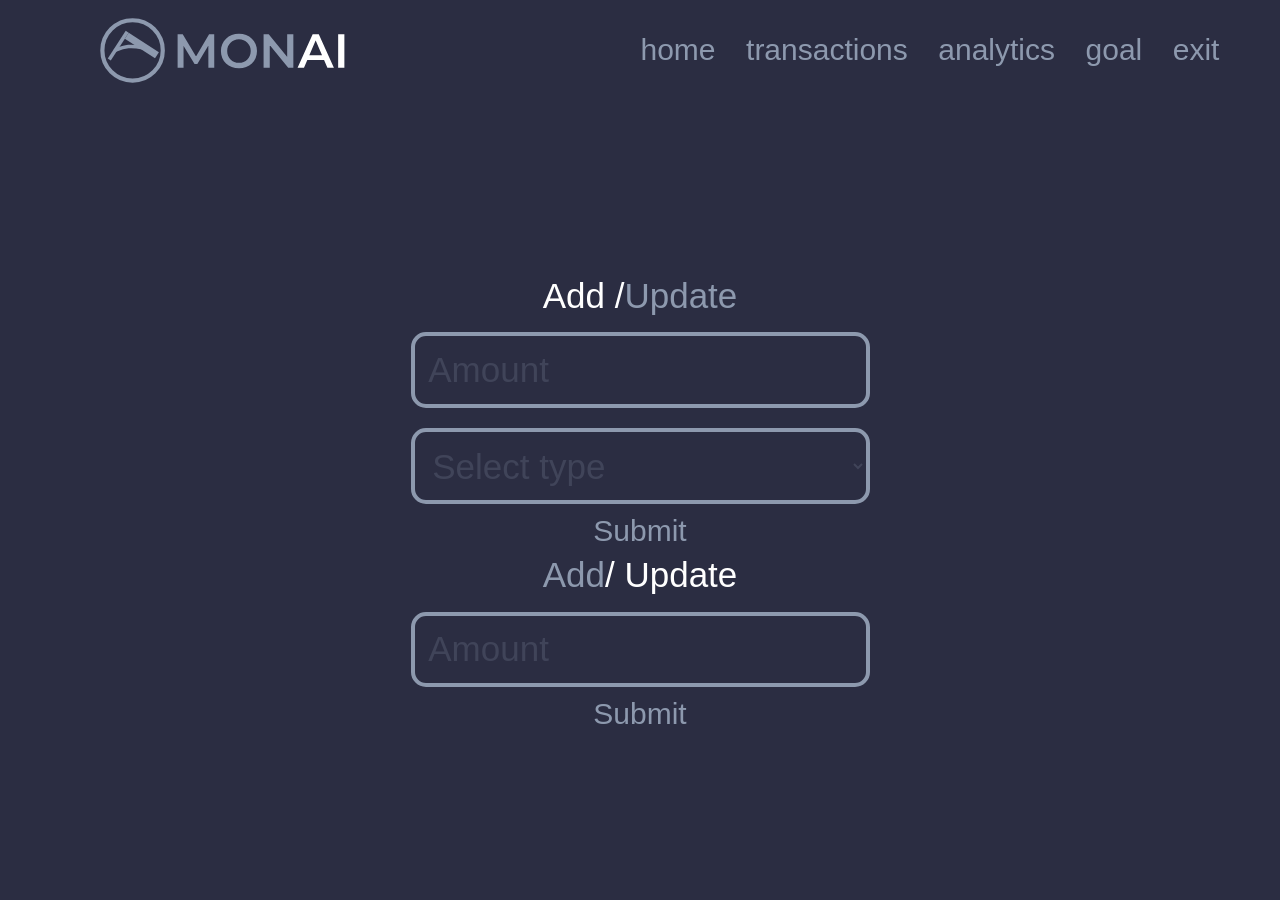
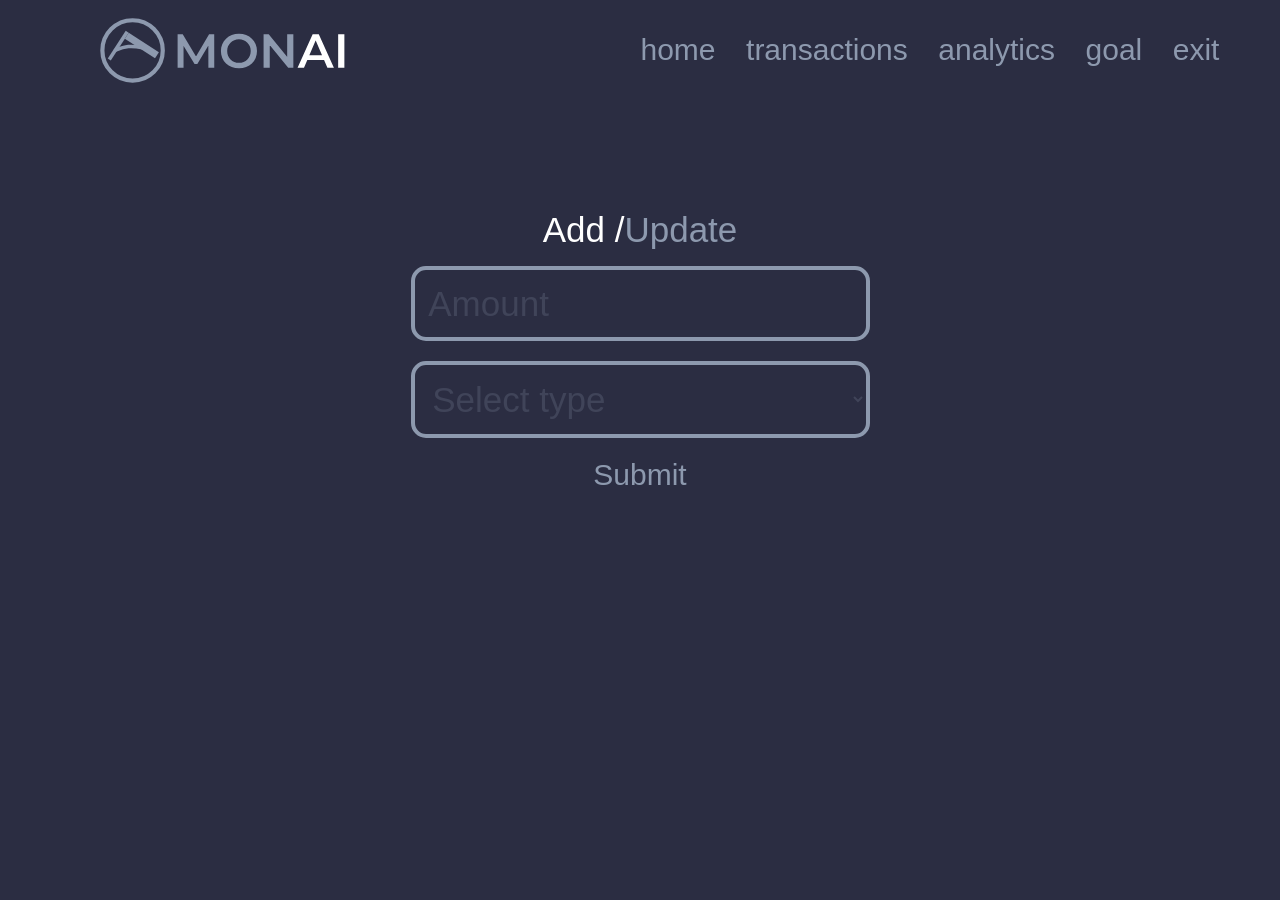
Before and after one commit to vivatttt/Bot-Accountant, a Flask app: page /goal in a window 1280 px wide. After the commit the page ends 485 px from the top, so only its background shows below. Run offline with Flask 3, Linux system fonts and the light colour scheme; the visitor is signed in with stand-in values (Sample User, id 1); some libraries are stand-ins or nearby versions.

Commit message:
1st commit

```diff
--- a/app/static/styles/main.css
+++ b/app/static/styles/main.css
@@ -426,29 +426,40 @@ translation
 /*----------------------------------------------------------------
     goal
 -----------------------------------------------------------------*/
-.form .btn {
+.goal-cont{
+    display: flex;
+    height: auto;
+    width: auto;
+    justify-content: center;
+    margin: 8% auto;
+}
+
+
+.form-2 .btn {
     display: flex;
     justify-content: center;
     width: 50%;
     height: auto;
     border: none;
-    margin: auto;
+    margin: 10px auto;
     color: #8D99AE;
     font-size: 30px;
     cursor: pointer;
 }
+
 @media(hover: hover) {
-    .form .btn:hover {
+    .form-2 .btn:hover {
       color: #ffffff;
     }
 }
 
 @media(hover: none) {
-    .form .btn:active {
+    .form-2 .btn:active {
       color: #ffffff;
     }
 }
-.form .top {
+
+.form-2 .top {
     display: flex;
     margin: 2% auto;
     color: white;
@@ -458,21 +469,25 @@ translation
     justify-content: center;
 }
 
-.form .top a {
+.form-2 .top a {
     color: #8D99AE;
     text-decoration: none;
 }
 
 @media(hover: hover) {
-    .form .top a:hover {
+    .form-2 .top a:hover {
       color: #ffffff;
     }
 }
 
 @media(hover: none) {
-    .form .top a:active {
+    .form-2 .top a:active {
       color: #ffffff;
     }
+}
+
+.form-2 .Update-form{
+    display: none;
 }
 /*----------------------------------------------------------------
    analitics
@@ -526,6 +541,26 @@ translation
 /*----------------------------------------------------------------
    main page
 -----------------------------------------------------------------*/
+.quick-actions a{
+    display: contents;
+    margin: 2% auto;
+    color: #8D99AE;
+    font-size: 35px;
+    font-weight: 300;
+    text-decoration: none;
+    justify-content: center;
+}
+@media(hover: hover) {
+    .quick-actions a:hover {
+      color: #ffffff;
+    }
+  }
+
+  @media(hover: none) {
+    .quick-actions a:active {
+      color: #ffffff;
+    }
+  }
 .wrapper {
     display: flex;
     flex-direction: column;
--- a/app/templates/goal_page.html
+++ b/app/templates/goal_page.html
@@ -3,8 +3,7 @@
 {% block title %}goal{% endblock title %}
 
 {% block content %}
-<div class="wrepper">
-
+<div class="goal-cont">
     {% with messages = get_flashed_messages(with_categories=true) %}
         {% if messages %}
             <ul>
@@ -14,9 +13,8 @@
             </ul>
         {% endif %}
     {% endwith %}
-    <div id="login_page" class="login-page">
         <script src="https://ajax.googleapis.com/ajax/libs/jquery/2.1.1/jquery.min.js"></script>
-        <div class="form">
+        <div class="form-2">
             <form action="/goal" method="POST" class="Add-form">
                 <p class="top">
                     Add /
@@ -50,9 +48,7 @@
                 <div class="error">{{ error }}</div>
                 {% endif %}
             </form>
-
         </div>
-    </div>
     <script>
         $('.top a').click(function() {
             $('form').animate({
--- a/app/templates/main_page.html
+++ b/app/templates/main_page.html
@@ -4,8 +4,7 @@
 
 {% block content %}
 <div class="wrapper">
-    <h1 class="page-title">Dashboard</h1>
-
+    <h1 class="page-title">Welcome home</h1>
     <div class="quick-actions">
         <a href="{{ url_for('show_transaction') }}" class="btn">Add Transaction / </a>
         <a href="{{ url_for('show_goal') }}" class="btn"> Edit Goal</a>
```
Lines whose indentation alone changed are shown as unchanged.
